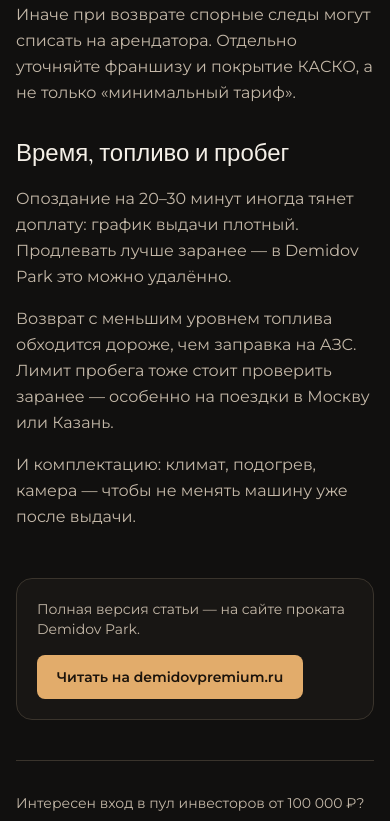
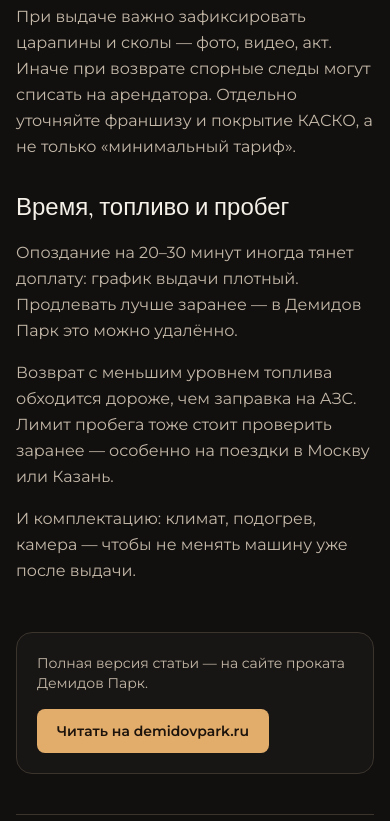
Before and after one commit to strd-strd/landing, a Next.js app: page /blog/7-oshibok-arendatorov-avto in a window 390 px wide. Shown: the part 1176-1997 px from the top of the page. Built offline with nearby package versions, Linux system fonts and the light colour scheme.

Commit message:
ххиро

```diff
--- a/app/blog/[slug]/page.tsx
+++ b/app/blog/[slug]/page.tsx
@@ -19,10 +19,10 @@ export async function generateMetadata({
   const { slug } = await params;
   const article = getBlogArticle(slug);
   if (!article) {
-    return { title: "Статья | Demidov Park" };
+    return { title: "Статья | Демидов Парк" };
   }
   return {
-    title: `${article.title} | Demidov Park`,
+    title: `${article.title} | Демидов Парк`,
     description: article.excerpt,
   };
 }
@@ -87,7 +87,7 @@ export default async function BlogArticlePage({ params }: BlogArticlePageProps)
 
           <div className="mt-12 rounded-2xl border border-border bg-card px-5 py-5">
             <p className="text-sm text-muted-foreground">
-              Полная версия статьи — на сайте проката Demidov Park.
+              Полная версия статьи — на сайте проката Демидов Парк.
             </p>
             <a
               href={article.sourceUrl}
--- a/app/blog/page.tsx
+++ b/app/blog/page.tsx
@@ -5,9 +5,9 @@ import { BLOG_ARTICLES } from "@/lib/blog";
 import { CONTACTS } from "@/lib/contacts";
 
 export const metadata: Metadata = {
-  title: "Блог | Demidov Park",
+  title: "Блог | Демидов Парк",
   description:
-    "Статьи об аренде автомобилей, рынке проката и инвестициях в доходный автопарк Demidov Park.",
+    "Статьи об аренде автомобилей, рынке проката и инвестициях в доходный автопарк Демидов Парк.",
 };
 
 export default function BlogPage() {
@@ -27,7 +27,7 @@ export default function BlogPage() {
               rel="noopener noreferrer"
               className="font-semibold text-accent underline-offset-4 transition-opacity duration-200 hover:opacity-90 hover:underline"
             >
-              demidovpremium.ru
+              demidovpark.ru
             </a>
             {" "}
             — в кратком изложении для инвесторов и клиентов парка.
--- a/app/globals.css
+++ b/app/globals.css
@@ -82,6 +82,31 @@ summary {
 
 summary::-webkit-details-marker {
   display: none;
+}
+
+.brand-glow {
+  color: var(--accent);
+  text-shadow:
+    0 0 0.35rem rgba(226, 172, 107, 0.55),
+    0 0 1rem rgba(226, 172, 107, 0.35),
+    0 0 1.75rem rgba(226, 172, 107, 0.2);
+  animation: brand-glow 2.8s ease-in-out infinite;
+}
+
+@keyframes brand-glow {
+  0%,
+  100% {
+    text-shadow:
+      0 0 0.3rem rgba(226, 172, 107, 0.45),
+      0 0 0.85rem rgba(226, 172, 107, 0.28),
+      0 0 1.5rem rgba(226, 172, 107, 0.14);
+  }
+  50% {
+    text-shadow:
+      0 0 0.45rem rgba(226, 172, 107, 0.75),
+      0 0 1.25rem rgba(226, 172, 107, 0.5),
+      0 0 2.25rem rgba(226, 172, 107, 0.28);
+  }
 }
 
 .btn-shimmer {
@@ -171,6 +196,10 @@ html[data-sticky-cta="1"] .contact-widget {
     display: none;
   }
 
+  .brand-glow {
+    animation: none;
+  }
+
   .swipe-hint-hand {
     animation: none;
     opacity: 0.85;
--- a/app/layout.tsx
+++ b/app/layout.tsx
@@ -20,9 +20,9 @@ const cormorant = Cormorant_Garamond({
 });
 
 export const metadata: Metadata = {
-  title: "Инвестиции в доходные автомобили | Demidov Park",
+  title: "Инвестиции в доходные автомобили | Демидов Парк",
   description:
-    "Инвестируйте в автомобиль в Нижнем Новгороде: Demidov Park берёт машину в управление и сдаёт в аренду. Пассивный доход от парка с 2016 года.",
+    "Инвестируйте в автомобиль в Нижнем Новгороде: Демидов Парк берёт машину в управление и сдаёт в аренду. Пассивный доход от парка с 2016 года.",
 };
 
 export default function RootLayout({ children }: LayoutProps<"/">) {
--- a/app/my-reviews-widget.tsx
+++ b/app/my-reviews-widget.tsx
@@ -57,7 +57,7 @@ export function MyReviewsWidget() {
       <div className="mt-6 overflow-hidden rounded-2xl border border-border bg-card">
         <iframe
           id="myReviews__block-widget"
-          title="Отзывы клиентов автопроката Demidov Park"
+          title="Отзывы клиентов автопроката Демидов Парк"
           className="block min-h-[420px] w-full border-0 outline-none"
         />
       </div>
--- a/app/page.tsx
+++ b/app/page.tsx
@@ -18,7 +18,7 @@ import {
 import Image from "next/image";
 import Link from "next/link";
 
-const RENTAL_SITE_HOST = "demidovpremium.ru";
+const RENTAL_SITE_HOST = "demidovpark.ru";
 
 export default function Home() {
   return (
@@ -55,16 +55,16 @@ function Hero() {
           <span className="mt-1 block whitespace-nowrap">45&nbsp;000&nbsp;₽ в месяц</span>
         </h1>
         <p className="mt-6 max-w-2xl text-lg text-muted-foreground">
-          Автопрокат Демидов Парк (
+          Автопрокат{" "}
           <a
-            href={CONTACTS.siteUrl}
+            href="https://demidovpark.ru"
             target="_blank"
             rel="noopener noreferrer"
-            className="font-semibold text-accent underline-offset-4 transition-opacity duration-200 hover:opacity-90 hover:underline"
+            className="brand-glow font-semibold underline-offset-4 transition-opacity duration-200 hover:opacity-90 hover:underline"
           >
-            demidovpremium.ru
-          </a>
-          ) берёт машину в управление: арендаторы, реклама, ТО и выдача — на
+            Демидов Парк
+          </a>{" "}
+          берёт машину в управление: арендаторы, реклама, ТО и выдача — на
           компании. Вы получаете пассивный доход, пока занимаетесь своими делами.
         </p>
         <div className="mt-8 flex flex-col gap-3 sm:flex-row">
@@ -135,7 +135,7 @@ function Income() {
               {RENTAL_SITE_HOST}
             </a>
             {" "}
-            — это основная точка сдачи парка Demidov Park в аренду. Ваша машина
+            — это основная точка сдачи парка Демидов Парк в аренду. Ваша машина
             выходит в тот же поток клиентов, что и весь автопарк компании.
           </p>
         </div>
@@ -191,7 +191,7 @@ function HowItWorks() {
         <h2 className="font-serif text-4xl text-foreground sm:text-5xl">Как это работает</h2>
         <p className="mt-4 max-w-2xl text-muted-foreground">
           Три шага. Без приложения «сдать соседу»: автомобиль работает в действующем
-          прокате Demidov Park.
+          прокате Демидов Парк.
         </p>
         <ol className="mt-12 grid gap-6 md:grid-cols-3">
           {STEPS.map((step) => (
@@ -261,7 +261,7 @@ function MidCta() {
           <div className="relative size-40 overflow-hidden rounded-full border-2 border-accent/50 sm:size-48">
             <Image
               src="/advantages/founder.jpg"
-              alt="Евгений Демидов, основатель Demidov Park"
+              alt="Евгений Демидов, основатель Демидов Парк"
               fill
               sizes="192px"
               className="object-cover object-top"
@@ -389,7 +389,7 @@ function Reviews() {
 
         <div className="mt-16">
           <h3 className="font-serif text-3xl text-foreground sm:text-4xl">
-            Отзывы клиентов автопроката Demidov Park
+            Отзывы клиентов автопроката Демидов Парк
           </h3>
           <p className="mt-3 max-w-2xl text-muted-foreground">
             Реальные отзывы арендаторов с{" "}
@@ -427,7 +427,7 @@ function Lead() {
             «Цифры доходности я предпочитаю обсуждать лично.»
           </p>
           <p className="mt-2 text-sm text-muted-foreground">
-            Евгений Демидов, основатель Demidov Park
+            Евгений Демидов, основатель Демидов Парк
           </p>
           <div className="mt-8 rounded-2xl border border-border bg-background px-5 py-5">
             <p className="text-sm font-semibold uppercase tracking-[0.16em] text-accent">
@@ -449,7 +449,7 @@ function Lead() {
           <div className="relative size-48 overflow-hidden rounded-full border-2 border-accent/50 sm:size-56">
             <Image
               src="/advantages/founder.jpg"
-              alt="Евгений Демидов, основатель Demidov Park"
+              alt="Евгений Демидов, основатель Демидов Парк"
               fill
               sizes="224px"
               className="object-cover object-top"
@@ -496,7 +496,7 @@ function BlogPreview() {
               Статьи
             </h2>
             <p className="mt-4 max-w-xl text-muted-foreground">
-              Материалы с demidovpremium.ru
+              Материалы с demidovpark.ru
             </p>
           </div>
           <Link
--- a/app/site-footer.tsx
+++ b/app/site-footer.tsx
@@ -8,9 +8,9 @@ export function SiteFooter() {
     <footer id="kontakty" className="border-t border-border bg-card">
       <div className="mx-auto grid w-full max-w-6xl gap-10 px-4 py-14 sm:px-6 lg:grid-cols-[1.2fr_1fr_1fr]">
         <div>
-          <Image src="/logo.svg" alt="Demidov Park" width={134} height={32} unoptimized />
+          <Image src="/logo.svg" alt="Демидов Парк" width={134} height={32} unoptimized />
           <p className="mt-4 max-w-sm text-sm text-muted-foreground">
-            Инвестиции в доходные автомобили. Управляющая компания Demidov Park
+            Инвестиции в доходные автомобили. Управляющая компания Демидов Парк
             сдаёт парк в аренду через{" "}
             <a
               href={CONTACTS.siteUrl}
@@ -18,7 +18,7 @@ export function SiteFooter() {
               rel="noopener noreferrer"
               className="text-accent transition-opacity duration-200 hover:opacity-90"
             >
-              demidovpremium.ru
+              demidovpark.ru
             </a>
             . Нижний Новгород, с 2016 года.
           </p>
@@ -66,7 +66,7 @@ export function SiteFooter() {
             href={CONTACTS.siteUrl}
             className="mt-3 inline-flex min-h-11 cursor-pointer items-center text-sm text-accent transition-opacity duration-200 hover:opacity-90"
           >
-            demidovpremium.ru
+            demidovpark.ru
           </a>
           <a
             href={CONTACTS.mapUrl}
@@ -76,7 +76,7 @@ export function SiteFooter() {
             aria-label={`Открыть карту: ${CONTACTS.city}, ${CONTACTS.address}`}
           >
             <iframe
-              title={`Офис Demidov Park — ${CONTACTS.address}`}
+              title={`Офис Демидов Парк — ${CONTACTS.address}`}
               src={`https://www.openstreetmap.org/export/embed.html?bbox=${Number(CONTACTS.mapLon) - 0.012}%2C${Number(CONTACTS.mapLat) - 0.007}%2C${Number(CONTACTS.mapLon) + 0.012}%2C${Number(CONTACTS.mapLat) + 0.007}&layer=mapnik&marker=${CONTACTS.mapLat}%2C${CONTACTS.mapLon}`}
               className="pointer-events-none h-40 w-full border-0"
               loading="lazy"
--- a/app/site-header.tsx
+++ b/app/site-header.tsx
@@ -33,12 +33,12 @@ export function SiteHeader() {
       <div className="mx-auto flex h-[var(--header-height)] w-full max-w-6xl items-center justify-between gap-2 px-4 sm:gap-3 sm:px-6">
         <Link
           href="/"
-          aria-label="Demidov Park — на главную"
+          aria-label="Демидов Парк — на главную"
           className="flex min-h-11 shrink-0 cursor-pointer items-center"
         >
           <Image
             src="/logo.svg"
-            alt="Demidov Park"
+            alt="Демидов Парк"
             width={120}
             height={28}
             className="h-7 w-auto"
--- a/lib/blog.ts
+++ b/lib/blog.ts
@@ -20,15 +20,15 @@ export const BLOG_ARTICLES: BlogArticle[] = [
     date: "2025-12-01",
     dateLabel: "2025",
     image: "/cars/premium.jpg",
-    imageAlt: "Премиальный автомобиль из парка Demidov Park",
+    imageAlt: "Премиальный автомобиль из парка Демидов Парк",
     sourceUrl:
-      "https://demidovpremium.ru/tpost/ptggg1u6t1-analiz-rinka-arendi-avto-v-rossii-trendi",
-    sourceLabel: "demidovpremium.ru",
+      "https://demidovpark.ru/tpost/ptggg1u6t1-analiz-rinka-arendi-avto-v-rossii-trendi",
+    sourceLabel: "demidovpark.ru",
     sections: [
       {
         paragraphs: [
           "Рынок аренды автомобилей в России меняется: всё меньше людей воспринимают прокат как временную замену личной машины и всё чаще — как удобный сервис. Растут стоимость владения, запрос на комфорт и деловая мобильность — и вместе с ними меняются ожидания клиентов.",
-          "Ниже — краткий разбор ключевых трендов на 2025–2026 годы по материалам блога Demidov Park. Полный текст — на сайте проката.",
+          "Ниже — краткий разбор ключевых трендов на 2025–2026 годы по материалам блога Демидов Парк. Полный текст — на сайте проката.",
         ],
       },
       {
@@ -63,15 +63,15 @@ export const BLOG_ARTICLES: BlogArticle[] = [
     date: "2024-10-19",
     dateLabel: "19 октября 2024",
     image: "/cars/business.jpg",
-    imageAlt: "Бизнес-седан из парка Demidov Park",
+    imageAlt: "Бизнес-седан из парка Демидов Парк",
     sourceUrl:
-      "https://demidovpremium.ru/tpost/esczzrzr91-avtomobilnii-biznes-kuda-dvizhemsya-i-ch",
-    sourceLabel: "demidovpremium.ru",
+      "https://demidovpark.ru/tpost/esczzrzr91-avtomobilnii-biznes-kuda-dvizhemsya-i-ch",
+    sourceLabel: "demidovpark.ru",
     sections: [
       {
         paragraphs: [
           "Автомобильный бизнес сегодня — не только производство машин, а экосистема технологий, сервиса и новых моделей владения. Электрификация, автопилот, каршеринг и экология переписывают привычные правила.",
-          "Краткий обзор главных направлений — по статье Demidov Park. Полная версия доступна на сайте проката.",
+          "Краткий обзор главных направлений — по статье Демидов Парк. Полная версия доступна на сайте проката.",
         ],
       },
       {
@@ -100,18 +100,18 @@ export const BLOG_ARTICLES: BlogArticle[] = [
     slug: "7-oshibok-arendatorov-avto",
     title: "7 ошибок арендаторов авто, которые приводят к лишним расходам",
     excerpt:
-      "Неверный класс машины, осмотр при выдаче, топливо, пробег и страховка — типичные промахи и как их избежать в прокате Demidov Park.",
+      "Неверный класс машины, осмотр при выдаче, топливо, пробег и страховка — типичные промахи и как их избежать в прокате Демидов Парк.",
     date: "2025-01-15",
     dateLabel: "2025",
     image: "/cars/econom.jpg",
-    imageAlt: "Автомобиль эконом-класса из парка Demidov Park",
+    imageAlt: "Автомобиль эконом-класса из парка Демидов Парк",
     sourceUrl:
-      "https://demidovpremium.ru/tpost/nnjy1e8kr1-7-oshibok-arendatorov-avto-kotorie-privo",
-    sourceLabel: "demidovpremium.ru",
+      "https://demidovpark.ru/tpost/nnjy1e8kr1-7-oshibok-arendatorov-avto-kotorie-privo",
+    sourceLabel: "demidovpark.ru",
     sections: [
       {
         paragraphs: [
-          "Даже опытные водители иногда переплачивают за аренду из‑за простых ошибок. По материалам блога Demidov Park — семь самых частых и как их обойти. Полный разбор — на сайте проката.",
+          "Даже опытные водители иногда переплачивают за аренду из‑за простых ошибок. По материалам блога Демидов Парк — семь самых частых и как их обойти. Полный разбор — на сайте проката.",
         ],
       },
       {
@@ -124,7 +124,7 @@ export const BLOG_ARTICLES: BlogArticle[] = [
       {
         heading: "Время, топливо и пробег",
         paragraphs: [
-          "Опоздание на 20–30 минут иногда тянет доплату: график выдачи плотный. Продлевать лучше заранее — в Demidov Park это можно удалённо.",
+          "Опоздание на 20–30 минут иногда тянет доплату: график выдачи плотный. Продлевать лучше заранее — в Демидов Парк это можно удалённо.",
           "Возврат с меньшим уровнем топлива обходится дороже, чем заправка на АЗС. Лимит пробега тоже стоит проверить заранее — особенно на поездки в Москву или Казань.",
           "И комплектацию: климат, подогрев, камера — чтобы не менять машину уже после выдачи.",
         ],
@@ -139,14 +139,14 @@ export const BLOG_ARTICLES: BlogArticle[] = [
     date: "2025-02-10",
     dateLabel: "2025",
     image: "/renters/business.png",
-    imageAlt: "Деловая поездка на автомобиле из парка Demidov Park",
+    imageAlt: "Деловая поездка на автомобиле из парка Демидов Парк",
     sourceUrl:
-      "https://demidovpremium.ru/tpost/n331m6y4k1-pochemu-arenda-avtomobilya-udobnee-chem",
-    sourceLabel: "demidovpremium.ru",
+      "https://demidovpark.ru/tpost/n331m6y4k1-pochemu-arenda-avtomobilya-udobnee-chem",
+    sourceLabel: "demidovpark.ru",
     sections: [
       {
         paragraphs: [
-          "Такси кажется простым: сел — поехал. Но при регулярных деловых поездках аренда часто выгоднее по времени, деньгам и имиджу. Краткий вывод по статье Demidov Park — ниже; полный список из 12 причин — на сайте.",
+          "Такси кажется простым: сел — поехал. Но при регулярных деловых поездках аренда часто выгоднее по времени, деньгам и имиджу. Краткий вывод по статье Демидов Парк — ниже; полный список из 12 причин — на сайте.",
         ],
       },
       {
@@ -166,20 +166,20 @@ export const BLOG_ARTICLES: BlogArticle[] = [
   },
   {
     slug: "arenda-avto-bez-zaloga",
-    title: "Аренда авто без залога в Нижнем Новгороде — реальность с Demidov Park",
+    title: "Аренда авто без залога в Нижнем Новгороде — реальность с Демидов Парк",
     excerpt:
       "Когда депозит не нужен, какие документы и условия, и почему прозрачный сервис без заморозки денег повышает спрос на прокат.",
     date: "2025-03-04",
     dateLabel: "4 марта 2025",
     image: "/cars/comfort.jpg",
-    imageAlt: "Кроссовер из парка Demidov Park",
+    imageAlt: "Кроссовер из парка Демидов Парк",
     sourceUrl:
-      "https://demidovpremium.ru/tpost/tukd9ghgn1-arenda-avto-bez-zaloga-v-nizhnem-novgoro",
-    sourceLabel: "demidovpremium.ru",
+      "https://demidovpark.ru/tpost/tukd9ghgn1-arenda-avto-bez-zaloga-v-nizhnem-novgoro",
+    sourceLabel: "demidovpark.ru",
     sections: [
       {
         paragraphs: [
-          "Многие ищут аренду без крупного депозита — чтобы не замораживать деньги на время проката. В Demidov Park такая опция доступна при соблюдении условий. Кратко — по статье с сайта проката.",
+          "Многие ищут аренду без крупного депозита — чтобы не замораживать деньги на время проката. В Демидов Парк такая опция доступна при соблюдении условий. Кратко — по статье с сайта проката.",
         ],
       },
       {
--- a/lib/contacts.ts
+++ b/lib/contacts.ts
@@ -1,5 +1,5 @@
 export const CONTACTS = {
-  brand: "Demidov Park",
+  brand: "Демидов Парк",
   phoneDisplay: "+7 904 059 12 22",
   phoneHref: "tel:+79040591222",
   telegramUrl: "https://t.me/demidovautopark",
@@ -11,7 +11,7 @@ export const CONTACTS = {
   legalName: 'ООО «Демидов Парк»',
   inn: "5260497961",
   ogrn: "1245200031867",
-  siteUrl: "https://demidovpremium.ru",
+  siteUrl: "https://demidovpark.ru",
   mapLat: "56.3097427",
   mapLon: "44.0703641",
   mapUrl:
```
Also changed, not shown: app/income-classes.tsx (+27 -8 lines), lib/content.ts (+20 -20 lines).
